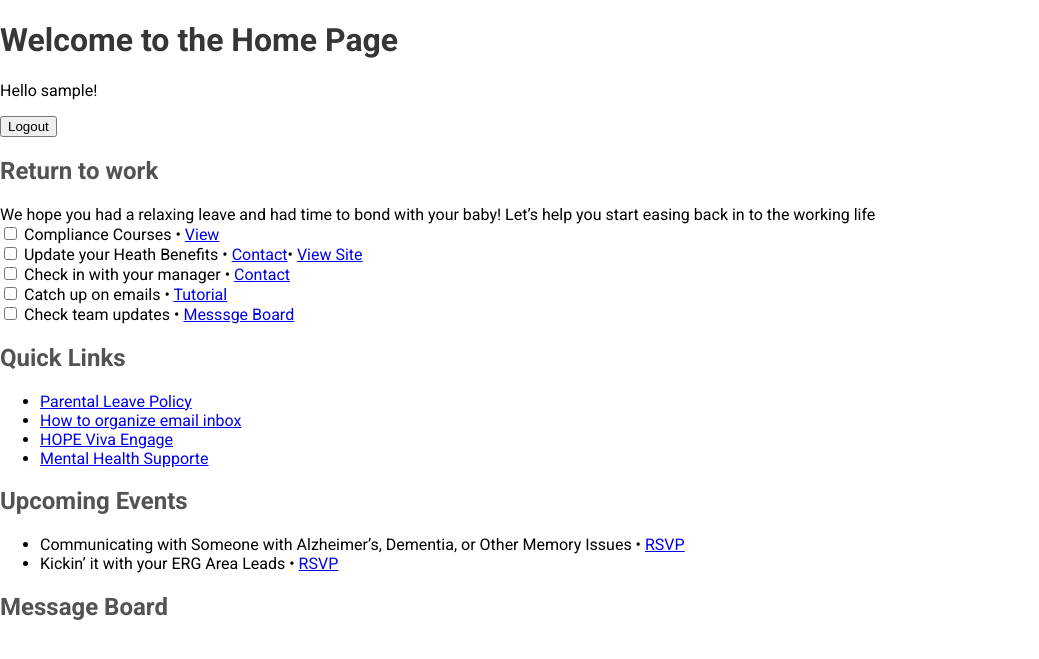
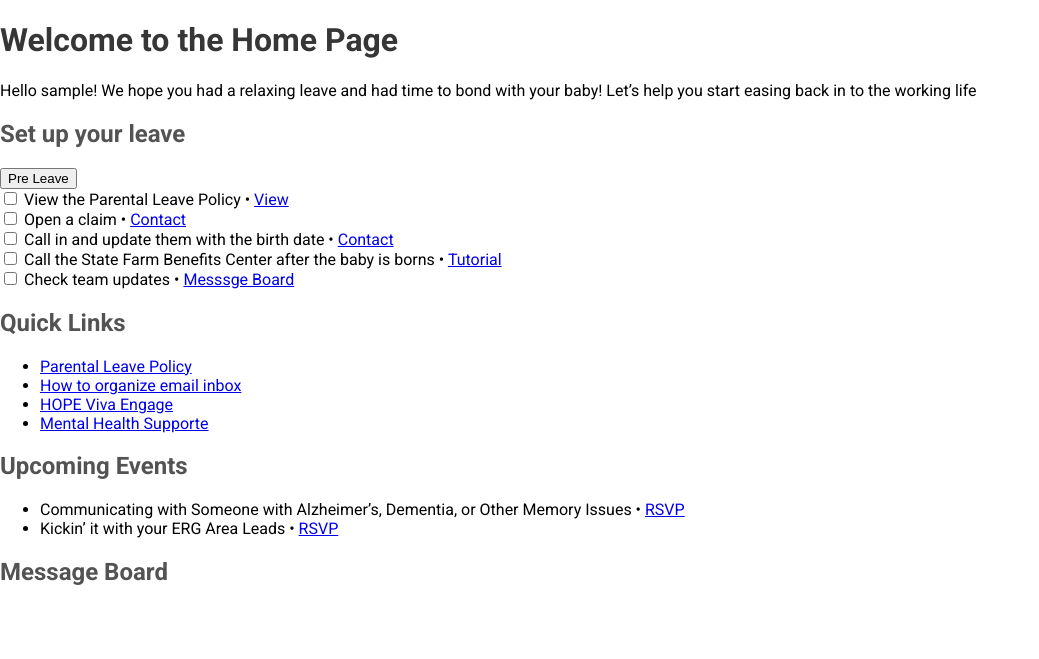
Before and after one commit to katelync12/HackDay24, a Django app: page /home/ in a window 1280 px wide. Shown: the part 50-709 px from the top of the page, without its empty margins (0-1039 px from the left). Run offline with Django 5.2, Linux system fonts and the light colour scheme; the visitor is signed in with stand-in values (Sample User, id 1); data that the repository does not hold is empty.

Commit message:
home buttons

```diff
--- a/hackday/babybytes/templates/home.html
+++ b/hackday/babybytes/templates/home.html
@@ -4,29 +4,30 @@
 
 {% block content %}
     <h1>Welcome to the Home Page</h1>
-    <p>Hello {{ request.user.username }}!</p>
-    <form method="post" action="{% url 'logout' %}">
-        {% csrf_token %}
-        <button type="submit" class="logout-button">Logout</button>
-    </form>
-    <h2>Return to work</h2>
-    <body>We hope you had a relaxing leave and had time to bond with your baby! Let’s help you start easing back in to the working life
+    <p>Hello {{ request.user.username }}! We hope you had a relaxing leave and had time to bond with your baby! Let’s help you start easing back in to the working life</p>
 
-          <form>
-                <input type="checkbox" id="Compliance Courses" name="Compliance Courses" value="Compliance Courses">
-                <label for="Compliance Courses">Compliance Courses</label> • <a href="https://www.statefarm.com/">View</a><br>
-                <input type="checkbox" id="Update your Heath Benefits" name="Update your Heath Benefits" value="Update your Heath Benefits">
-                <label for="Update your Heath Benefits">Update your Heath Benefits</label> • <a href="https://www.statefarm.com/">Contact</a>• <a href="https://www.statefarm.com/">View Site</a><br>
-                <input type="checkbox" id="Check in with your manager" name="Check in with your manager" value="Check in with your manager">
-                <label for="Check in with your manager">Check in with your manager</label> • <a href="https://www.statefarm.com/">Contact</a><br>
-                <input type="checkbox" id="Catch up on emails" name="Catch up on emails" value="Catch up on emails">
-                <label for="Catch up on emails">Catch up on emails</label> • <a href="https://www.statefarm.com/">Tutorial</a><br>
+    <div class="container-list">
+    <h2>Set up your leave</h2>
+    <div>
+    <body>
+        <a href="return.html"><button>Pre Leave</button></a>
+        <form>
+                <input type="checkbox" id="View the Parental Leave Policy" name="View the Parental Leave Policy" value="View the Parental Leave Policy">
+                <label for="View the Parental Leave Policy">View the Parental Leave Policy</label> • <a href="https://www.statefarm.com/">View</a><br>
+                <input type="checkbox" id="Open a claim" name="Open a claim" value="Open a claim">
+                <label for="Open a claim">Open a claim</label> • <a href="https://www.statefarm.com/">Contact</a><br>
+
+                <input type="checkbox" id="Call in and update them with the birth date" name="Call in and update them with the birth date" value="Call in and update them with the birth date">
+                <label for="Call in and update them with the birth date">Call in and update them with the birth date</label> • <a href="https://www.statefarm.com/">Contact</a><br>
+                <input type="checkbox" id="Call the State Farm Benefits Center after the baby is born" name="Call the State Farm Benefits Center after the baby is born" value="Call the State Farm Benefits Center after the baby is born">
+                <label for="Call the State Farm Benefits Center after the baby is born">Call the State Farm Benefits Center after the baby is borns</label> • <a href="https://www.statefarm.com/">Tutorial</a><br>
                 <input type="checkbox" id="Check team updates" name="Check team updates" value="Check team updates">
                 <label for="Check team updates">Check team updates</label> • <a href="message.html">Messsge Board</a><br>
             </form>
-
+        </div>
+    </div>
     </body>
-
+    <div class="container-links">
     <h2>Quick Links</h2>
     <body>
         <ul>
@@ -35,7 +36,7 @@
             <li><a href="https://www.statefarm.com/">HOPE Viva Engage</a></li>
             <li><a href="https://www.statefarm.com/">Mental Health Supporte</a></li>
           </ul>
-
+        </div>
     </body>
     <h2>Upcoming Events</h2>
     <ul>
```
Also changed, not shown: hackday/babybytes/templates/return.html (+13 -1 lines).
